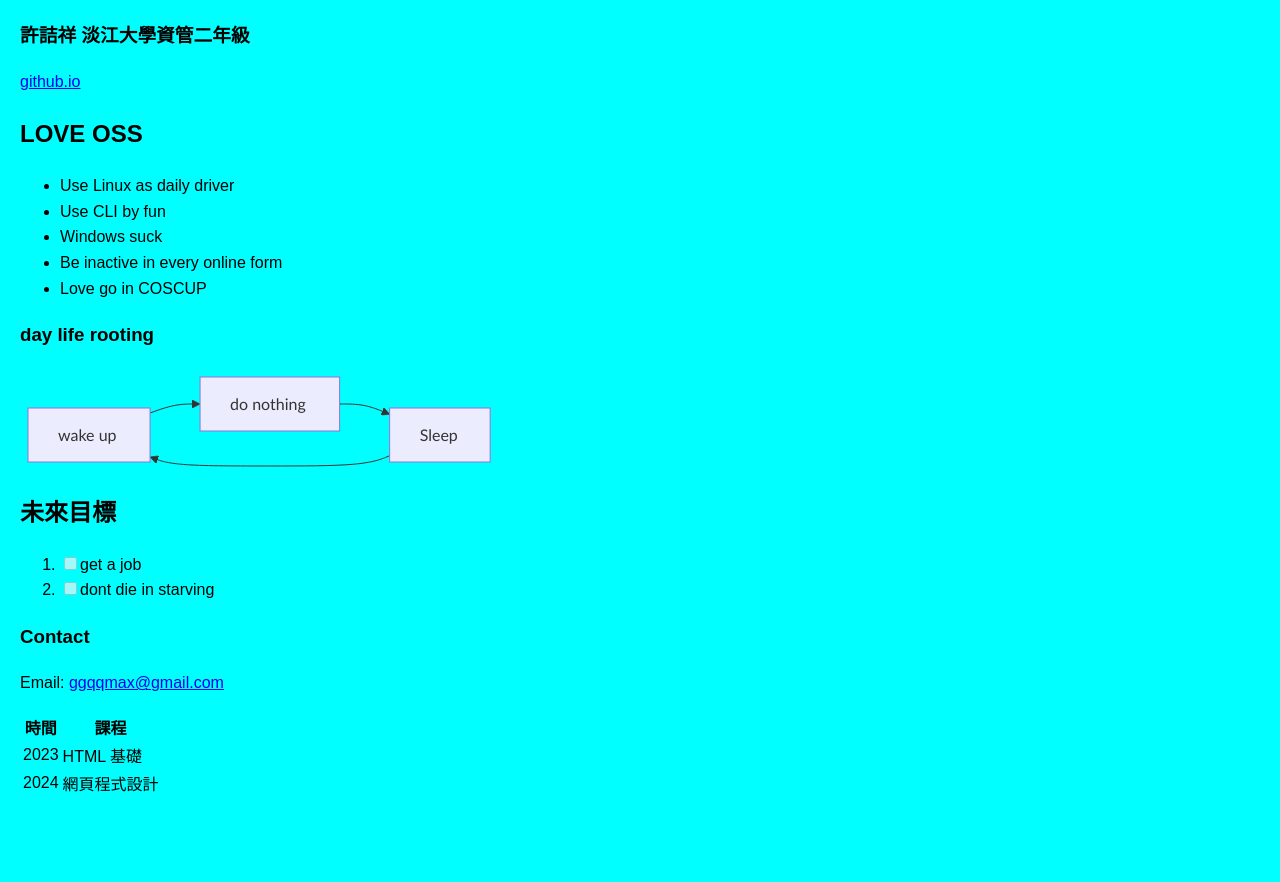
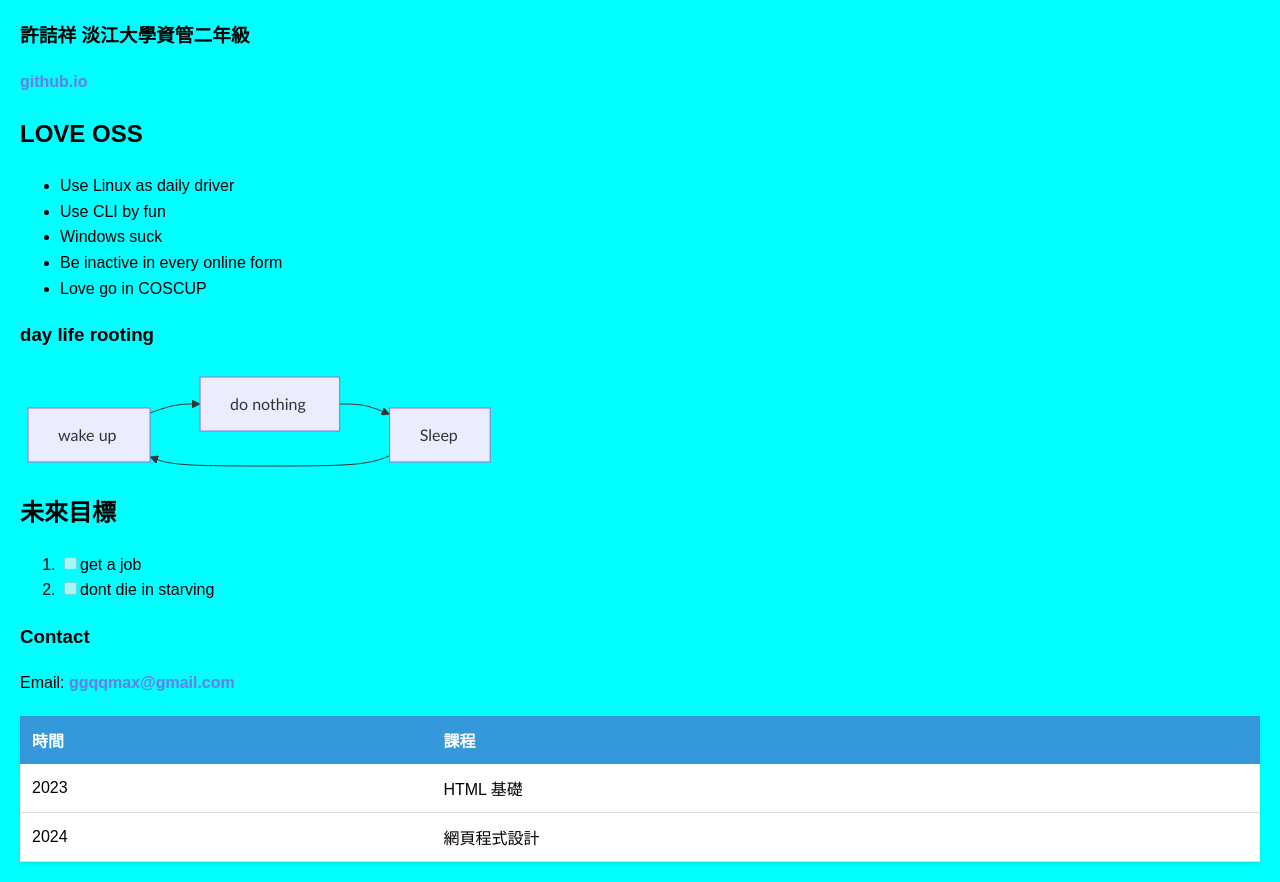
Before and after one commit to GGQQmaxweb/114_tkuim_web, a plain HTML site: page aboutme.html in a window 1280 px wide. Shown: the part 405-1287 px from the top of the page. Before the commit the page ends 1223 px from the top, so only its background shows below. Drawn offline with Linux system fonts and the light colour scheme.

Commit message:
feat: Add table styling and hover effects to enhance visual presentation

```diff
--- a/style.css
+++ b/style.css
@@ -37,3 +37,71 @@ body {
         img {
         border-radius: 50%;
         }
+        table {
+      width: 100%;
+      border-collapse: collapse;
+      background-color: white;
+      box-shadow: 0 2px 4px rgba(0,0,0,0.1);
+      margin: 20px 0;
+    }
+    th {
+      background-color: #3498db;
+      color: white;
+      padding: 12px;
+      text-align: left;
+    }
+
+    td {
+      padding: 12px;
+      border-bottom: 1px solid #ddd;
+    }
+
+    tr:hover {
+      background-color: #f0f0f0;
+    }
+
+    /* 超連結樣式 */
+
+    a {
+  color: #667eea;
+  text-decoration: none;
+  font-weight: bold;
+  transition: all 0.3s ease;
+  position: relative;
+}
+
+a:hover {
+  color: #764ba2;
+}
+
+a::after {
+  content: '';
+  position: absolute;
+  width: 0;
+  height: 2px;
+  bottom: -2px;
+  left: 0;
+  background-color: #764ba2;
+  transition: width 0.3s ease;
+}
+
+a:hover::after {
+  width: 100%;
+}
+
+/* 圖片樣式 */
+.profile-img {
+  width: 300px;
+  height: 300px;
+  border-radius: 50%;
+  object-fit: cover;
+  display: block;
+  margin: 20px auto;
+  border: 5px solid #667eea;
+  box-shadow: 0 5px 15px rgba(0,0,0,0.2);
+  transition: transform 0.3s ease;
+}
+
+.profile-img:hover {
+  transform: scale(1.05);
+}
```
Also changed, not shown: README.md.
